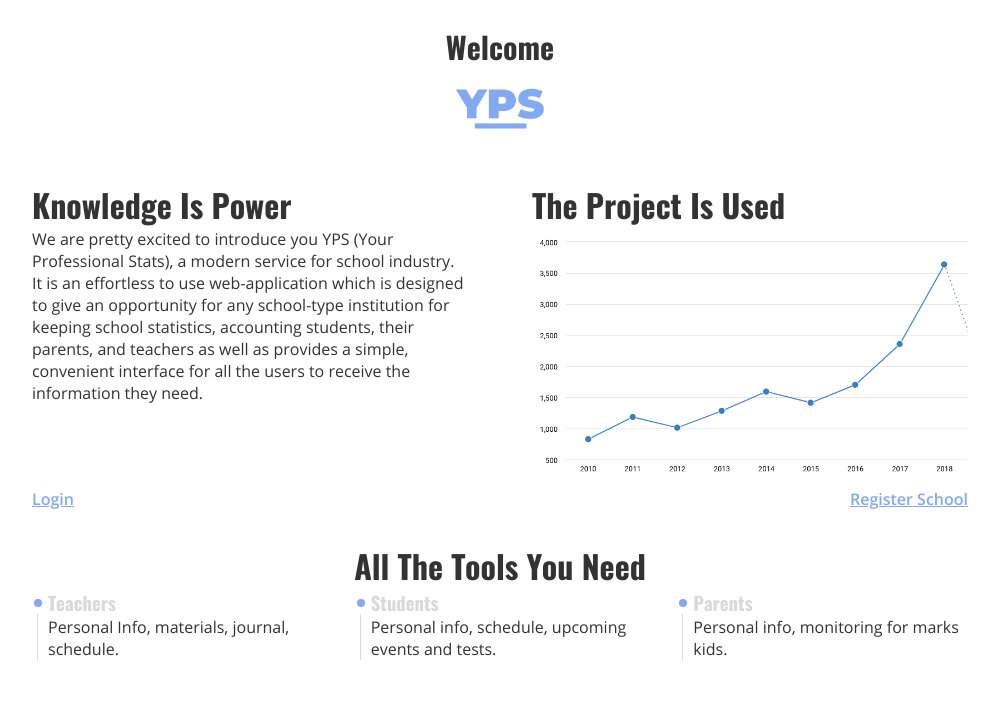
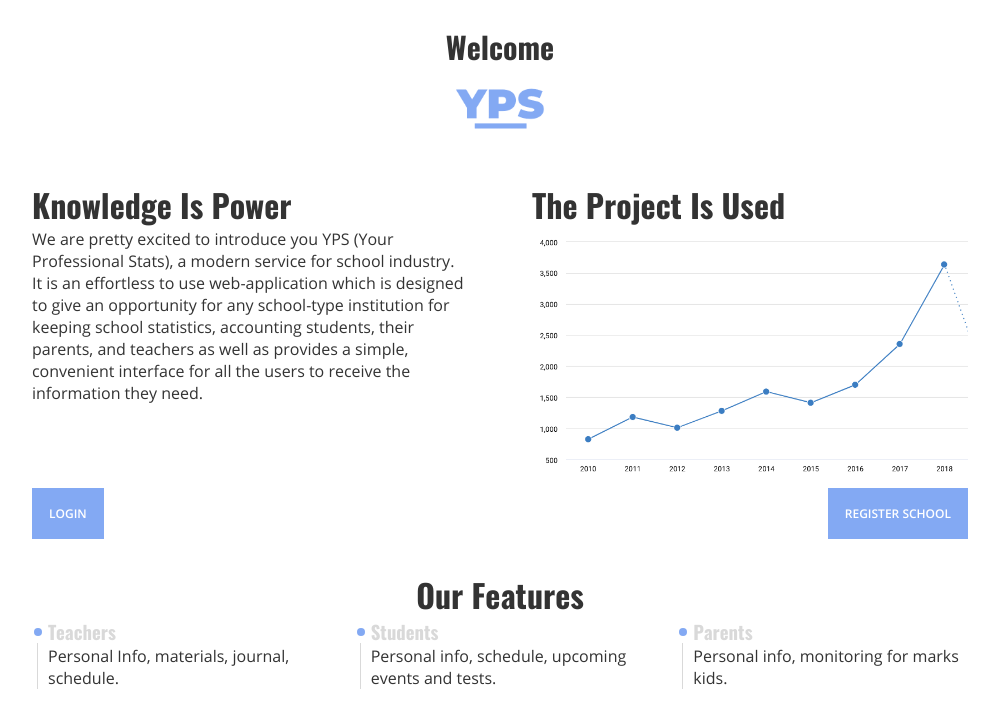
Before and after one commit to Social-projects-Rivne/YPS-Frontend, an Angular app: page / in a window 1280 px wide. Shown: the top 728 px of the page, without its empty margins (140-1139 px from the left). Built offline with nearby package versions, Linux system fonts and the light colour scheme.

Commit message:
change links on buttons and change tools name

```diff
--- a/src/app/components/main-content-section/main-content-section.component.html
+++ b/src/app/components/main-content-section/main-content-section.component.html
@@ -17,6 +17,6 @@
     </div>
 </main>
 <div class="main-links">
-    <a routerLink="/login" class="link login-link">login</a>
-    <a routerLink="/admin" class="link registration-link">register school</a>
+    <button class="btn log-btn primary" routerLink="/login">login</button>
+    <button class="btn reg-btn primary" routerLink="/">register school</button>
 </div>
--- a/src/app/components/main-content-section/main-content-section.component.scss
+++ b/src/app/components/main-content-section/main-content-section.component.scss
@@ -19,20 +19,17 @@
 }
 
 /* Styling links section */
-.link {
-    font-size: 1rem;
-    font-weight: 600;
-    color: $accent;
-    text-decoration: underline;
-    text-transform: capitalize;
-    &.login-link {
-        justify-self: start;
+    .btn {
+        transition: $transition;
+      &:hover {
+        border-color: $accent;
+        background-color: #ffffff;
+        color: $accent;
+      }
+      &.reg-btn {
+        float: right;
+      }
     }
-    &.registration-link {
-        justify-self: end;
-        float: right;
-    }
-}
 
 @media (max-width: 800px) {
     .welcome-text h1 {
--- a/src/app/components/main-tools-section/main-tools-section.component.html
+++ b/src/app/components/main-tools-section/main-tools-section.component.html
@@ -1,5 +1,5 @@
 <div class="boxes-info">
-    <h1>all the tools you need</h1>
+    <h1>our features</h1>
 </div>
 
 <section class="boxes">
```
